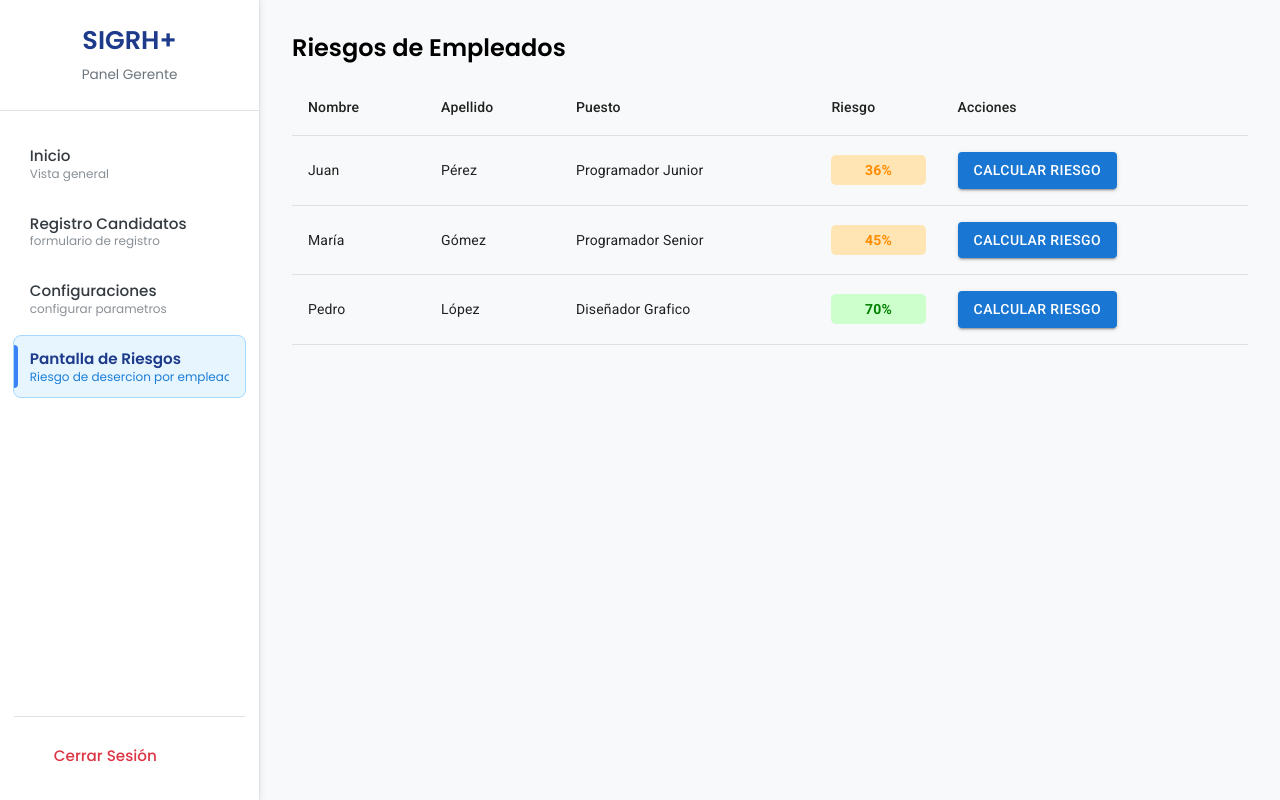
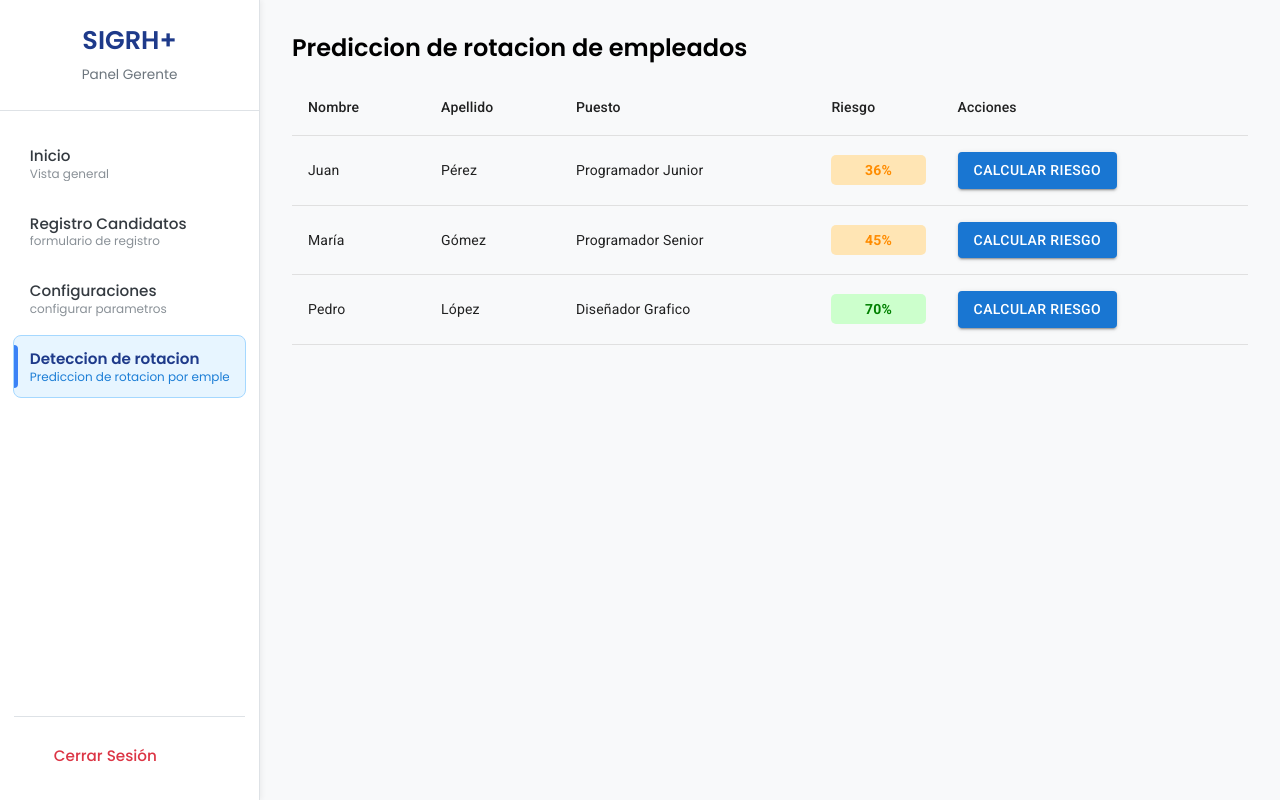
Before and after one commit to mauroezeflores/TP-LaboI, a React (Vite) app in the folder frontend/: page /dashboard/gerente/riesgos-empleados in a window 1280 px wide. Built offline with nearby package versions, Linux system fonts and the light colour scheme.

Commit message:
update nombres de pantalla en rotacion de empleados

```diff
--- a/frontend/src/DashboardGerente/DashboardGerenteLayout.jsx
+++ b/frontend/src/DashboardGerente/DashboardGerenteLayout.jsx
@@ -61,8 +61,8 @@ export default function DashboardGerenteLayout() {
           >
             <div className={styles.navItemContent}>
               <div className={styles.navTextContainer}>
-                <span className={styles.navTitle}>Pantalla de Riesgos</span>
-                <span className={styles.navDescription}>Riesgo de desercion por empleado</span>
+                <span className={styles.navTitle}>Deteccion de rotacion</span>
+                <span className={styles.navDescription}>Prediccion de rotacion por empleados</span>
               </div>
             </div>
           </NavLink>
--- a/frontend/src/DashboardGerente/PantallaDeRiesgosEmpleados.jsx
+++ b/frontend/src/DashboardGerente/PantallaDeRiesgosEmpleados.jsx
@@ -31,7 +31,7 @@ useEffect(() => {
 
     return (
     <div className="p-6">
-        <h2 className="text-xl font-bold mb-4">Riesgos de Empleados</h2>
+        <h2 className="text-xl font-bold mb-4">Prediccion de rotacion de empleados</h2>
 
         <Table className="min-w-full bg-white border border-gray-300">
             <TableHead>
```
